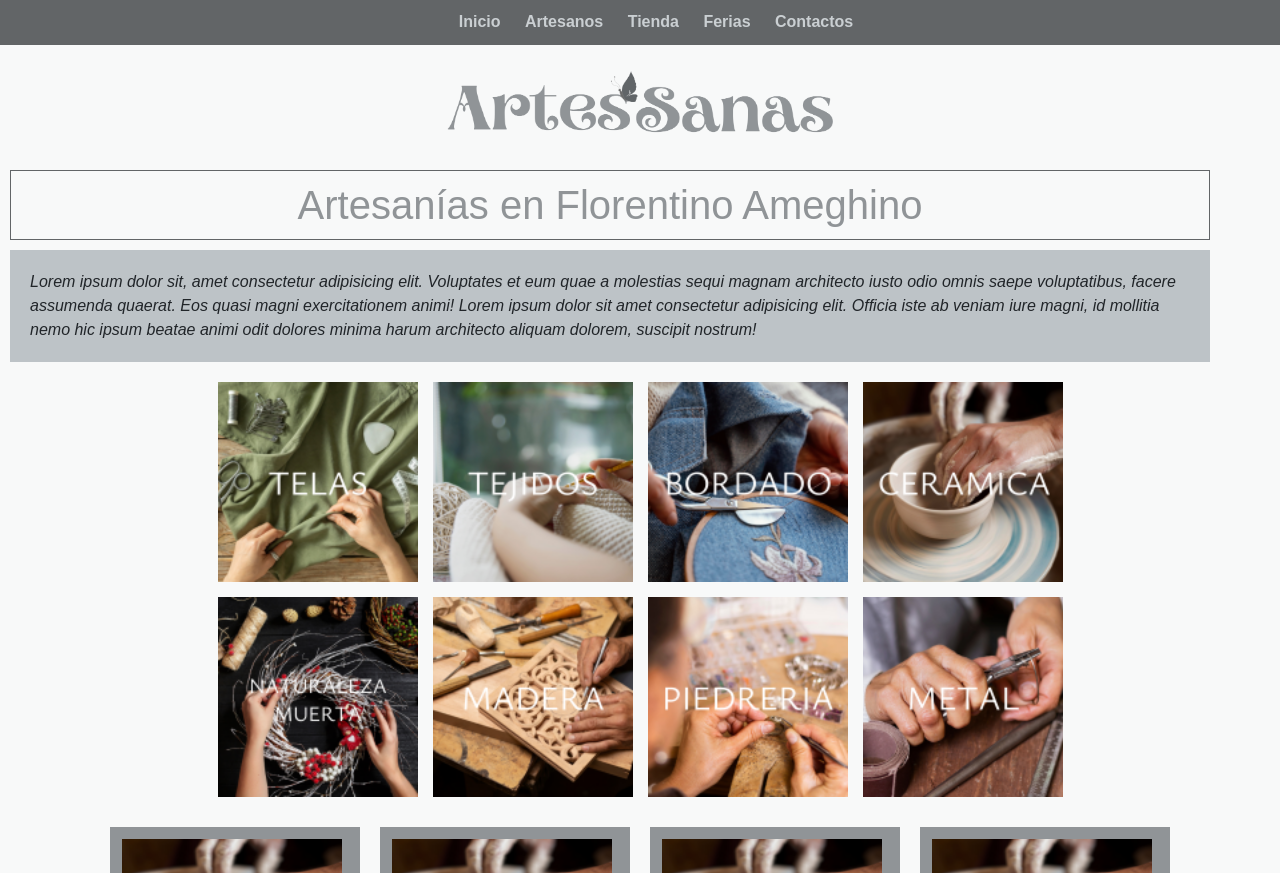
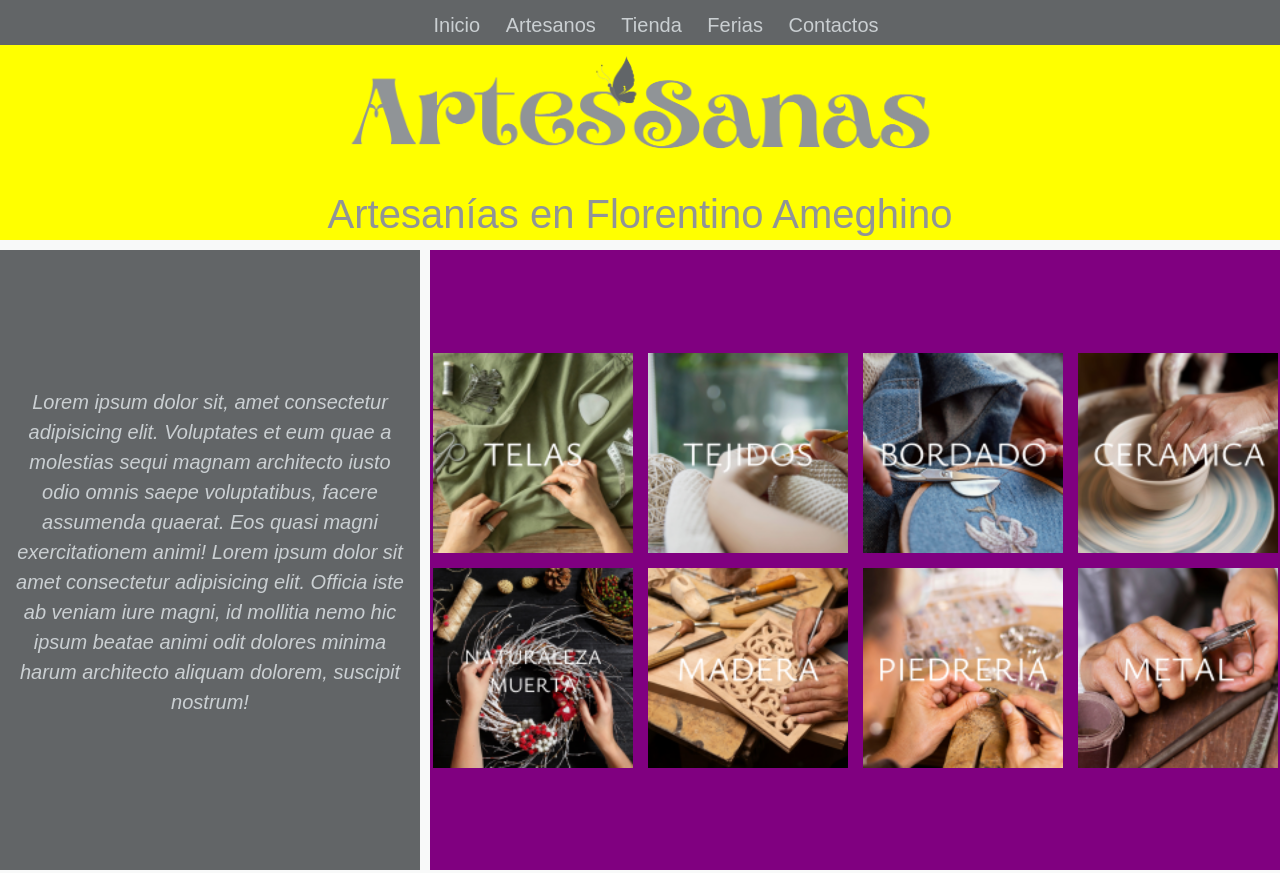
Before and after one commit to Lizzie-G/ArtesSanas, a plain HTML site: page index.html in a window 1280 px wide. Shown: the top 873 px of the page. Drawn offline with Linux system fonts and the light colour scheme; files whose address does not match are found by name; a web font is replaced by a local one.

Commit message:
s
Co-authored-by: vickylopez19 <vickylopez19@users.noreply.github.com>

```diff
--- a/css/index.css
+++ b/css/index.css
@@ -15,6 +15,7 @@
 body {
     background-color: #F8F9F9;
     font-family: 'Alumni Sans', sans-serif;
+    color: var(--parrafos);
 }
 
 body::-webkit-scrollbar {
@@ -35,6 +36,7 @@ header {
     width: 100%;
     height: 45px;
     margin-bottom: 10px;
+    font-size: 20px;
     text-align: center;
     position: fixed;
     top: 0;
@@ -60,41 +62,57 @@ header ul li a {
     text-decoration: none;
     color: var(--parrafos);
     padding: 10px;
-    font-weight: bold;
 }
 
-#imagenPrincipal {
-    width: auto;
+.grid .aside {
+    background-color: yellow;
+    grid-area: aside;
+}
+
+.grid .aside img {
+    width: 100%;
     height: 150px;
-    margin: 10px;
+    padding: 0px 100px;
+    object-fit: contain;
     border: #626567;
     overflow: hidden;
-    display: flex;
-    justify-content: center;
-    padding-top: 50px;
+    text-align: center;
 }
 
-h1 {
+.grid .aside h1 {
     font-family: 'Ysabeau', sans-serif;
+    text-align: center;
     color: var(--titulos);
-    padding: 10px;
-    margin: 10px;
-    text-align: center;
-    max-width: 1200px;
-    object-position: center;
-    border: #626567 solid 1px;
 }
 
-#descripcionPrincipal p {
-    background-color: var(--hover);
-    font-style: italic;
-    padding: 20px;
-    margin: 10px;
-    max-width: 1200px;
-    object-position: center;
+.grid .descrip {
+    background-color: var(--fondo);
+    grid-area: descrip;
+    padding: 10px;
+    display: grid;
+    place-content: center;
 }
 
-#tiposArtesanias ul {
+
+.grid .descrip p {
+    font-style: italic;
+    text-align: center;
+    font-size: 20px;
+}
+
+.grid .tipos {
+    background-color: purple;
+    grid-area: tipos;
+    display: grid;
+    place-content: center;
+}
+
+.grid .tipos img {
+    width: 200px;
+    height: auto;
+}
+
+.grid .tipos ul {
     list-style: none;
     display: grid;
     grid-template-columns: repeat(4, auto);
@@ -105,12 +123,7 @@ h1 {
     max-width: 1023px;
 }
 
-#tiposArtesanias img {
-    width: 200px;
-    height: auto;
-}
-
-#tiposArtesanias img:hover {
+.grid .tipos img:hover {
     border: #909497 solid 2px;
     border-radius: 10px;
     -webkit-border-radius: 10px;
@@ -119,22 +132,27 @@ h1 {
     -o-border-radius: 10px;
 }
 
-#ferias {
+.grid .ferias {
+    background-color: blue;
+    grid-area: ferias;
+}
+
+.grid .ferias {
     display: flex;
     height: fit-content;
     justify-content: center;
     overflow-y: auto;
 }
 
-#ferias::-webkit-scrollbar {
+.grid .ferias::-webkit-scrollbar {
     height: 7px;
 }
 
-#ferias::-webkit-scrollbar-track {
+.grid .ferias::-webkit-scrollbar-track {
     background: var(--subtitulo);
 }
 
-#ferias::-webkit-scrollbar-thumb {
+.grid .ferias::-webkit-scrollbar-thumb {
     background-color: var(--fondo);
     border-radius: 20px;
     -webkit-border-radius: 20px;
@@ -143,7 +161,7 @@ h1 {
     -o-border-radius: 20px;
 }
 
-#ferias article {
+.grid .ferias article {
     background-color: var(--titulos);
     border: #BDC3C7  3px;
     width: 250px;
@@ -151,26 +169,26 @@ h1 {
     margin: 10px;
 }
 
-#ferias article img {
+.grid .ferias article img {
     width: 220px;
     height: 170px;
     margin: 2px;
 }
 
-#ferias article h2 {
+.grid .ferias article h2 {
     font-family: 'Ysabeau', sans-serif;
     color: var(--bordes);
     justify-content: center;
     margin-top: 10px;
 }
 
-#ferias article p {
+.grid .ferias article p {
     color: var(--parrafos);
     text-align: justify;
     padding: 2px;
 }
 
-#ferias article a {
+.grid .ferias article a {
     background-color: var(--hover);
     text-decoration: none;
     color: var(--fondo);
@@ -182,3 +200,33 @@ h1 {
     -ms-border-radius: 8px;
     -o-border-radius: 8px;
 }
+
+.grid .footer {
+    background-color: green;
+    grid-area: footer;
+}
+
+.grid {
+    display: grid;
+    gap: 10px;
+    grid-template-columns: repeat(3, 1fr);
+    grid-template-rows: repeat(8, 200px);
+    grid-template-areas: "aside aside aside"
+                         "descrip tipos tipos"
+                         "descrip tipos tipos"
+                         "descrip tipos tipos"
+                         "ferias ferias ferias"
+                         "ferias ferias ferias"
+                         "ferias ferias ferias"
+                         "footer footer footer";
+    padding-top: 40px;
+}
+
+/* Empieza la media tablet
+@media (min-width: 480px) {
+    .tres-columnas {
+        display: grid;
+        grid-template-columns: repeat(3, 1fr);
+        column-gap: 1rem;
+    }
+} */
--- a/index.html
+++ b/index.html
@@ -1,5 +1,6 @@
 <!DOCTYPE html>
 <html lang="en">
+
 <head>
     <meta charset="UTF-8">
     <meta name="viewport" content="width=device-width, initial-scale=1.0">
@@ -8,6 +9,7 @@
     <link rel="shortcut icon" href="favicon.ico" type="image/x-icon">
     <title>ArtesSanas</title>
 </head>
+
 <body>
     <header>
         <ul id="encabezado">
@@ -19,37 +21,53 @@
         </ul>
     </header>
 
-    <section id="imagenPrincipal">
-        <img src="img/Logo/logoprincipal.png (1).png" alt="Logo de la pagina Artesanas">
+    <div class="grid">
+        <section class="aside">
+            <img src="img/logo/logoprincipal.png (1).png" alt="Logo de la pagina Artesanas">
+            <h1>Artesanías en Florentino Ameghino</h1>
         </section>
 
-    <h1>Artesanías en Florentino Ameghino</h1>
-
-    <section id="descripcionPrincipal">
-        <p>Lorem ipsum dolor sit, amet consectetur adipisicing elit. Voluptates et eum quae a molestias sequi magnam architecto iusto odio omnis saepe voluptatibus, facere assumenda quaerat. Eos quasi magni exercitationem animi! Lorem ipsum dolor sit amet consectetur adipisicing elit. Officia iste ab veniam iure magni, id mollitia nemo hic ipsum beatae animi odit dolores minima harum architecto aliquam dolorem, suscipit nostrum!</p>
+        <section class="descrip">
+            <p>Lorem ipsum dolor sit, amet consectetur adipisicing elit. Voluptates et eum quae a molestias sequi magnam
+                architecto iusto odio omnis saepe voluptatibus, facere assumenda quaerat. Eos quasi magni exercitationem
+                animi! Lorem ipsum dolor sit amet consectetur adipisicing elit. Officia iste ab veniam iure magni, id
+                mollitia nemo hic ipsum beatae animi odit dolores minima harum architecto aliquam dolorem, suscipit
+                nostrum!</p>
         </section>
 
-    <section id="tiposArtesanias">
+        <section class="tipos">
             <ul>
-            <li><a href="pages/tienda/deTela.html"><img src="img/tipos/telas.png" alt="Imagen de un artesano trabajando con telas"></a></li>
-            <li><a href="pages/tienda/tejidos.html"><img src="img/tipos/tejido.png" alt="Imagen de un artesano trabajando con tejido"></a></li>
-            <li><a href="pages/tienda/bordado.html"><img src="img/tipos/bordado.png" alt="Imagen de un artesano trabaj con bordado"></a></li>
-            <li><a href="pages/tienda/ceramica.html"><img src="img/tipos/ceramica.png" alt="Imagen de un artesano trabajando con ceramica"></a></li>
-            <li><a href="pages/tienda/naturaleza.html"><img src="img/tipos/naturaleza.png" alt="Imagen de un artesano trabajando con naturaleza"></a></li>
-            <li><a href="pages/tienda/madera.html"><img src="img/tipos/madera.png" alt="Imagen de un artesano trabajando con madera"></a></li>
-            <li><a href="pages/tienda/piedreria.html"><img src="img/tipos/piedreria.png" alt="Imagen de un artesano trabajando con piedreria"></a></li>
-            <li><a href="pages/tienda/metal.html"><img src="img/tipos/metal.png" alt="Imagen de un artesano trabajando con metal"></a></li>
+                <li><a href="pages/tienda/deTela.html"><img src="img/tipos/telas.png"
+                            alt="Imagen de un artesano trabajando con telas"></a></li>
+                <li><a href="pages/tienda/tejidos.html"><img src="img/tipos/tejido.png"
+                            alt="Imagen de un artesano trabajando con tejido"></a></li>
+                <li><a href="pages/tienda/bordado.html"><img src="img/tipos/bordado.png"
+                            alt="Imagen de un artesano trabaj con bordado"></a></li>
+                <li><a href="pages/tienda/ceramica.html"><img src="img/tipos/ceramica.png"
+                            alt="Imagen de un artesano trabajando con ceramica"></a></li>
+                <li><a href="pages/tienda/naturaleza.html"><img src="img/tipos/naturaleza.png"
+                            alt="Imagen de un artesano trabajando con naturaleza"></a></li>
+                <li><a href="pages/tienda/madera.html"><img src="img/tipos/madera.png"
+                            alt="Imagen de un artesano trabajando con madera"></a></li>
+                <li><a href="pages/tienda/piedreria.html"><img src="img/tipos/piedreria.png"
+                            alt="Imagen de un artesano trabajando con piedreria"></a></li>
+                <li><a href="pages/tienda/metal.html"><img src="img/tipos/metal.png"
+                            alt="Imagen de un artesano trabajando con metal"></a></li>
             </ul>
         </section>
 
-    <section id="ferias">
+        <section class="ferias">
             <article>
                 <img src="img/tipos/ceramica.png" alt="Imagen feria 1">
                 <h2>Nombre de la feria</h2>
-            <p>Datos de la feria, fecha, lugar, informacion adicional. Lorem, ipsum dolor sit amet consectetur adipisicing elit. Asperiores sapiente laboriosam suscipit accusantium? Aliquam quas dolorem id excepturi deleniti doloremque omnis sapiente quaerat. Rem consectetur nesciunt adipisci quasi labore natus?</p>
+                <p>Datos de la feria, fecha, lugar, informacion adicional. Lorem, ipsum dolor sit amet consectetur
+                    adipisicing elit. Asperiores sapiente laboriosam suscipit accusantium? Aliquam quas dolorem id
+                    excepturi deleniti doloremque omnis sapiente quaerat. Rem consectetur nesciunt adipisci quasi labore
+                    natus?</p>
                 <!-- El # despues del href es para que vaya a una parte particular de la otra pagina supuestamente -->
                 <a href="/pages/ferias.html#feria4">Más información</a>
             </article>
+
             <article>
                 <img src="img/tipos/ceramica.png" alt="Imagen feria 2">
                 <h2>Nombre de la feria</h2>
@@ -57,6 +75,7 @@
                 <!-- El # despues del href es para que vaya a una parte particular de la otra pagina supuestamente -->
                 <p class="masInfo"><a href="/pages/ferias.html#feria4">Más información</a></p>
             </article>
+
             <article>
                 <img src="img/tipos/ceramica.png" alt="Imagen feria 3">
                 <h2>Nombre de la feria</h2>
@@ -64,16 +83,19 @@
                 <!-- El # despues del href es para que vaya a una parte particular de la otra pagina supuestamente -->
                 <p class="masInfo"><a href="/pages/ferias.html#feria4">Más información</a></p>
             </article>
+
             <article>
                 <img src="img/tipos/ceramica.png" alt="Imagen feria 4">
                 <h2>Nombre de la feria</h2>
-            <p>Datos de la feria, fecha, lugar, informacion adicional Lorem ipsum dolor sit amet consectetur adipisicing elit. Maiores vel sequi itaque! Repellat quasi molestiae ut odio nesciunt quidem officiis quo voluptatibus laboriosam suscipit culpa, est sit similique libero doloribus.</p>
+                <p>Datos de la feria, fecha, lugar, informacion adicional Lorem ipsum dolor sit amet consectetur
+                    adipisicing elit. Maiores vel sequi itaque! Repellat quasi molestiae ut odio nesciunt quidem
+                    officiis quo voluptatibus laboriosam suscipit culpa, est sit similique libero doloribus.</p>
                 <!-- El # despues del href es para que vaya a una parte particular de la otra pagina supuestamente -->
                 <p class="masInfo"><a href="/pages/ferias.html#feria4">Más información</a></p>
             </article>
         </section>
 
-    <footer>
+        <footer class="footer">
             <img src="img/logo.png" alt="Imagen del logo del sitio web ArtesSanas">
             <ul id="redes">
                 <li><a href=""><img src="img/redes/" alt="Immagen del logo de "></a></li>
@@ -84,6 +106,9 @@
             </ul>
         </footer>
 
+    </div>
+
     <script src="js/bootstrap.js"></script>
 </body>
+
 </html>
```
Lines whose indentation alone changed are shown as unchanged.
